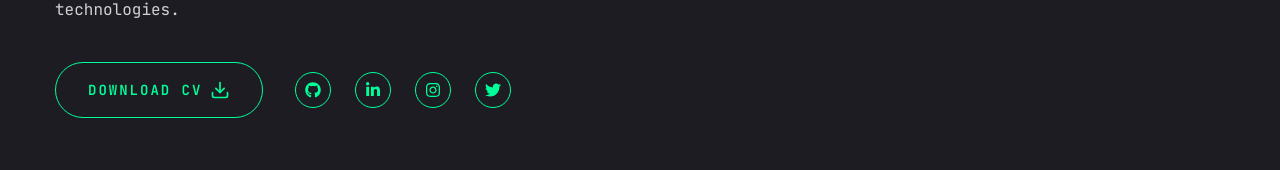
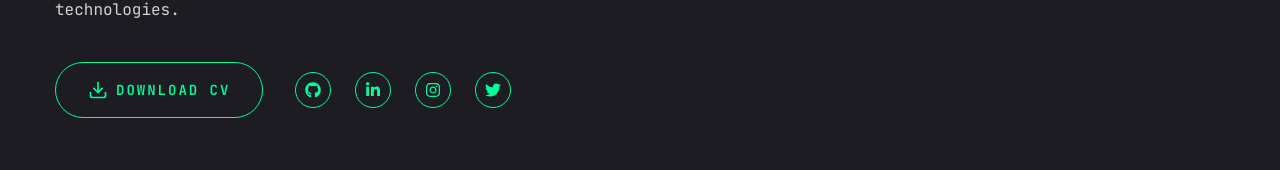
Before and after one commit to AbinSurendran/Abin_Portfolio, a Next.js app: page / in a window 1280 px wide. Shown: the part 450-620 px from the top of the page. Built offline with nearby package versions, Linux system fonts and the light colour scheme.

Commit message:
add download cv

```diff
--- a/app/page.jsx
+++ b/app/page.jsx
@@ -3,7 +3,7 @@ import Socials from "@/components/Socials";
 import Stas from "@/components/Stas";
 import { Button } from "@/components/ui/button";
 import { FiDownload } from "react-icons/fi";
-import Services from "./services/page";
+
 
 const Home = () => {
   return (
@@ -29,8 +29,10 @@ const Home = () => {
                 size="lg"
                 className="uppercase flex items-center gap-2"
               >
-                <span>Download CV</span>
                 <FiDownload className="text-xl" />
+                <a href="/Abin's Resume.pdf" download="Abin_Surendran_CV.pdf">
+                  <span>Download CV</span>
+                </a>
               </Button>
               <div className="mb-8 xl:mb-0">
                 <Socials
@@ -52,3 +54,68 @@ const Home = () => {
 };
 
 export default Home;
+
+// import Photo from "@/components/Photo";
+// import Socials from "@/components/Socials";
+// import Stas from "@/components/Stas";
+// import { Button } from "@/components/ui/button";
+// import { FiDownload } from "react-icons/fi";
+// import Services from "./services/page";
+
+// const Home = () => {
+//   return (
+//     <section className="h-full">
+//       <div className="container mx-auto h-full">
+//         <div className="flex flex-col xl:flex-row items-center justify-between xl:pt-8 xl:pb-24">
+//           {/* text */}
+//           <div className="text-center xl:text-left order-2 xl:order-none">
+//             <span className="text-xl">Software Developer</span>
+//             <h1 className="h1">
+//               Hello I'm
+//               <br />
+//               <span className="text-accent">Abin Surendran</span>
+//             </h1>
+//             <p className="max-w-[500px] mb-9 text-white/80">
+//               I excel at crafting elegent digital experiences and I am
+//               proficient in various programming languages and technologies.
+//             </p>
+//             {/* btn & socials */}
+//             <div className="flex flex-col xl:flex-row items-center gap-8">
+//               {/* <a
+//                 href="/Abin's Resume.pdf"
+//                 download="Abin_Surendran_CV.pdf"
+//                 className="uppercase flex items-center gap-2 px-4 py-2 border border-accent text-accent hover:bg-accent hover:text-primary transition-all duration-500"
+//               >
+//                 <span>Download CV</span>
+//                 <FiDownload className="text-xl" />
+//               </a> */}
+//               <Button
+//                 variant="outline"
+//                 size="lg"
+//                 className="uppercase flex items-center gap-2"
+//               >
+//                 <FiDownload className="text-xl" />
+//                 <a href="/Abin's Resume.pdf" download="Abin_Surendran_CV.pdf">
+//                   <span>Download CV</span>
+//                 </a>
+//               </Button>
+//               <div className="mb-8 xl:mb-0">
+//                 <Socials
+//                   containerStyles="flex gap-6"
+//                   iconsStyles="w-9 h-9 border border-accent rounded-full flex justify-center items-center text-accent hover:bg-accent hover:text-primary hover:transition-all duration-500"
+//                 />
+//               </div>
+//             </div>
+//           </div>
+//           {/* photo */}
+//           {/* <div className="order-1 xl:order-none mb-8 xl:mb-0">
+//             <Photo />
+//           </div> */}
+//         </div>
+//       </div>
+//       <Stas />
+//     </section>
+//   );
+// };
+
+// export default Home;
```
Also changed, not shown: 1 other file (tests, documents, lock files or other folders).
